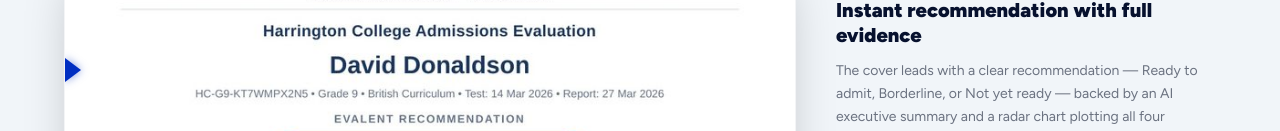
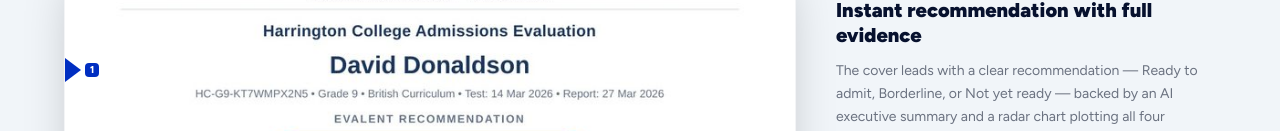
Before and after one commit to wigsbury-ui/evalent-marketing, a Next.js app: page /features/assessment in a window 1280 px wide. Both pictures are taken after a click on the button 71 px from the left and 1615 px from the top of the page. Shown: the part 1546-1677 px from the top of the page. Built offline with nearby package versions, Linux system fonts and the light colour scheme.

Commit message:
fix: navy pins, prominent download CTA button

```diff
--- a/src/components/features/ReportSlider.tsx
+++ b/src/components/features/ReportSlider.tsx
@@ -101,7 +101,7 @@ export default function ReportSlider() {
                   key={i}
                   onClick={() => setActivePin(activePin === i ? -1 : i)}
                   aria-label={ann.label}
-                  className="absolute transition-all z-10 group"
+                  className="absolute transition-all z-10 flex items-center"
                   style={{ left: 0, top: `${ann.y}%`, transform: 'translateY(-50%)' }}
                 >
                   {/* Right-pointing triangle */}
@@ -112,8 +112,24 @@ export default function ReportSlider() {
                     borderBottom: activePin === i ? '12px solid transparent' : '10px solid transparent',
                     borderLeft: activePin === i ? '16px solid #002ec1' : '13px solid #4b5563',
                     transition: 'all 0.15s',
-                    filter: activePin === i ? 'drop-shadow(0 0 4px rgba(0,46,193,0.5))' : 'none',
+                    flexShrink: 0,
                   }} />
+                  {/* Number label — only when active */}
+                  {activePin === i && (
+                    <span style={{
+                      marginLeft: '4px',
+                      background: '#002ec1',
+                      color: 'white',
+                      fontSize: '10px',
+                      fontWeight: 800,
+                      lineHeight: 1,
+                      padding: '2px 5px',
+                      borderRadius: '4px',
+                      whiteSpace: 'nowrap',
+                    }}>
+                      {i + 1}
+                    </span>
+                  )}
                 </button>
               ))}
             </div>
```
